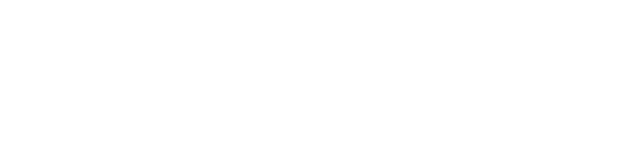
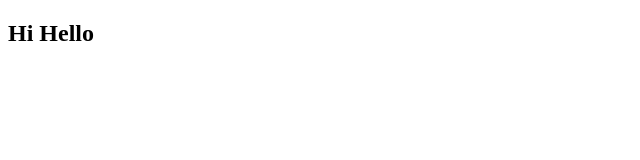
Before and after one commit to AnjanaSureshh/demo, a plain HTML site: page index.html in a window 1280 px wide. Shown: the whole page, without its empty margins (0-640 px from the left). Drawn offline with Linux system fonts and the light colour scheme.

```diff
--- a/index.html
+++ b/index.html
@@ -6,6 +6,6 @@
     <title>Document</title>
 </head>
 <body>
-
+    <h2>Hi Hello</h2>
 </body>
 </html>
```
